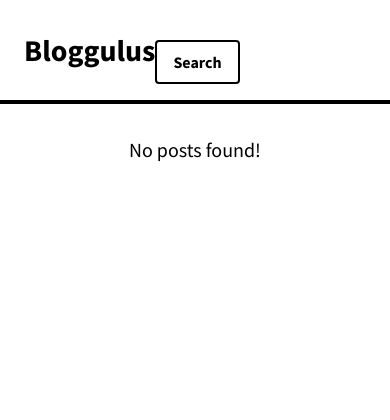
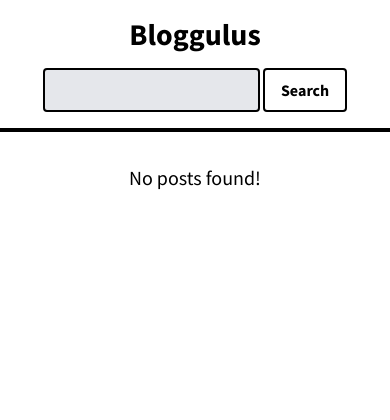
Before and after one commit to theandrew168/bloggulus, a Flask app: page / in a window 390 px wide. Shown: the top 420 px of the page. Run offline with Flask 2, Linux system fonts and the light colour scheme; data that the repository does not hold is empty; parts of the project's set-up code (start-up, migrations or seed data) failed here and were passed over.

Commit message:
Add style to search bar and set value dynamically

```diff
--- a/app.py
+++ b/app.py
@@ -187,7 +187,8 @@ def index():
     else:
         posts = Post.select().order_by(Post.updated.desc())[:25]
 
-    return render_template('index.html', posts=posts)
+    search = search_text or ''
+    return render_template('index.html', posts=posts, search=search)
 
 
 # ensure the database and its tables exist
--- a/templates/base.html
+++ b/templates/base.html
@@ -17,12 +17,12 @@
 <body class="min-h-screen bg-orange-100 flex flex-col container mx-auto leading-normal tracking-normal font">
 
 	<!-- nav bar -->
-	<header class="flex justify-between items-center border-b-4 border-black py-4 px-6">
-			<a href="{{ url_for('index') }}" class="font-bold text-3xl">Bloggulus</a>
-			<form action="{{ url_for('index') }}" method="GET">
-				<input type="text" name="q" />
-				<button class="bg-orange-300 hover:bg-orange-400 font-semibold border-black border-2 rounded py-2 px-4 transition duration-200" type="submit">Search</button>
-			</form>
+	<header class="flex flex-col md:flex-row md:justify-between items-center border-b-4 border-black py-4 px-6">
+		<a href="{{ url_for('index') }}" class="font-bold text-3xl mb-4 md:mb-0">Bloggulus</a>
+		<form action="{{ url_for('index') }}" method="GET">
+			<input class="bg-gray-200 text-gray-700 py-2 pl-3 border-black border-2 rounded focus:outline-none" type="text" name="q" value="{{ search }}" />
+			<button class="bg-orange-300 hover:bg-orange-400 font-semibold border-black border-2 rounded py-2 px-4 transition duration-200" type="submit">Search</button>
+		</form>
 	</header>
 
 	<!-- main content -->
```
